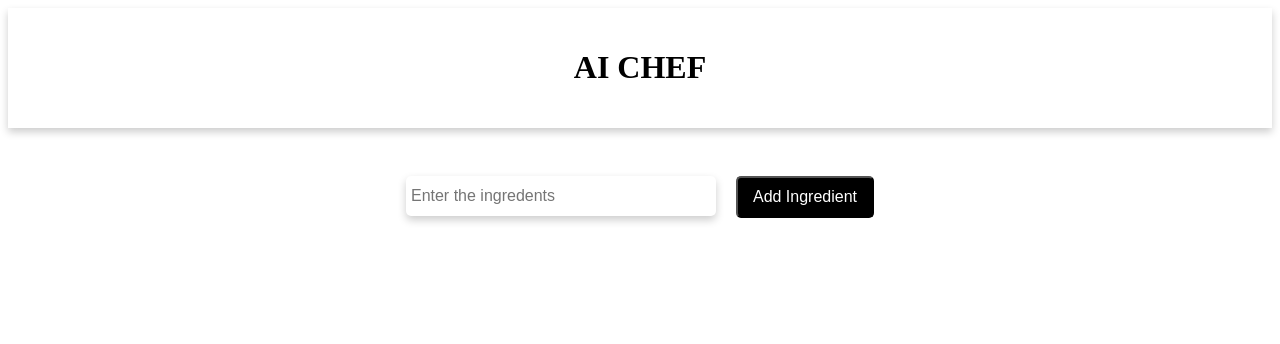
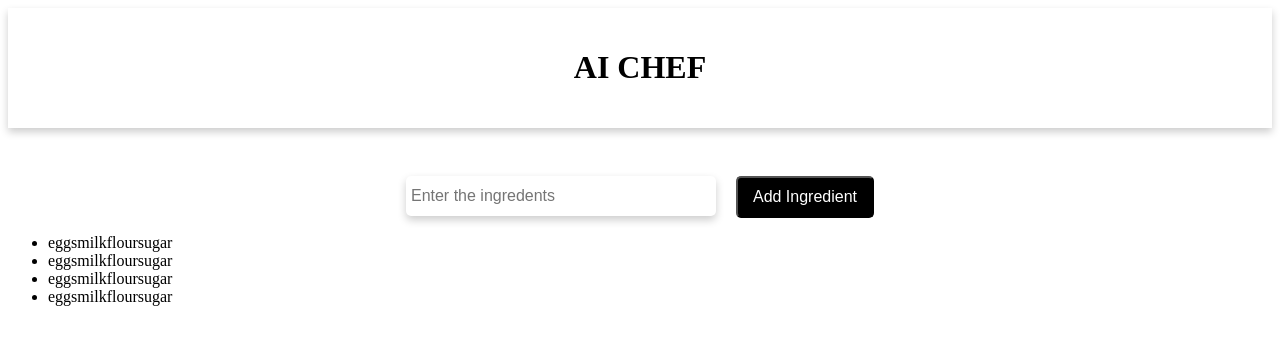
Before and after one commit to OshadhaPalliyaguru/Ai-Based-recipe-Generator, a React (Vite) app: page / in a window 1280 px wide. Shown: the top 344 px of the page. Built offline with nearby package versions, Linux system fonts and the light colour scheme.

Commit message:
refactor Form component for improved structure and ingredient display

```diff
--- a/components/Form.jsx
+++ b/components/Form.jsx
@@ -1,16 +1,33 @@
 export default function Form(){
+
+    const ingredients = ["eggs", "milk", "flour", "sugar"];
+
+
+    const ingredientList = ingredients.map(()=>(
+        <li>{ingredients}</li>
+    ))
+
+
     return(
+        <div className = "form_container">
 
         <div className="ingrediet_form">
-         <input type="text" className="ingredient_txtfeld"
+
+         <input type="text"
+         className="ingredient_txtfeld"
         placeholder="Enter the ingredents"
         name="ingredients"
         />
+
+
         <button className="ingredient_button">Add Ingredient</button>
         </div>
 
+        <ul className="ingredient_list">
+            {ingredientList}
+        </ul>
 
-
+        </div>
 
     )
 }
```
